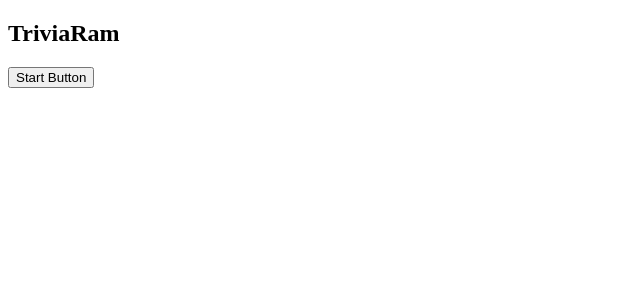
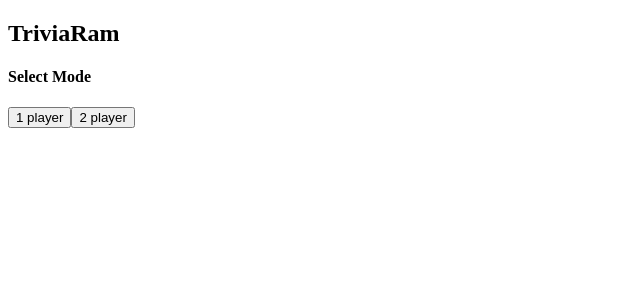
Before and after one commit to RamMaths/QuizGame, a React (Vite) app: page / in a window 1280 px wide. Shown: the top 300 px of the page, without its empty margins (0-640 px from the left). Built offline with nearby package versions, Linux system fonts and the light colour scheme.

Commit message:
Select Mode Functionality

```diff
--- a/src/App.jsx
+++ b/src/App.jsx
@@ -1,12 +1,17 @@
 import React, {useState} from 'react';
 import Trivia from './Qn&An/Trivia';
+import ModeMenu from './Mode/ModeMenu';
 
 function App() {
   //I will use this state to set the amount of players
   const [mode, setMode] = useState(1);
+  const [selected, setSelected] = useState(false);
 
-  return(
-    <Trivia />
+  return(<>
+    <h2>TriviaRam</h2>
+    {!selected && <ModeMenu setSelected={setSelected} setMode={setMode}/>}
+    {selected && <Trivia mode={mode}/>}
+    </>
   );
 
 };
--- /dev/null
+++ b/src/Mode/ModeMenu.jsx
@@ -0,0 +1,20 @@
+
+const ModeMenu = ({setSelected, setMode}) => {
+  const handle1P = () => {
+    setSelected(true);
+    setMode(1);
+  };
+
+  const handle2P = () => {
+    setSelected(true);
+    setMode(2);
+  };
+
+  return(<div className="mode-menu">
+      <h4>Select Mode</h4>
+      <button onClick={handle1P}> 1 player</button>
+      <button onClick={handle2P}> 2 player</button>
+    </div>);
+};
+
+export default ModeMenu;
--- a/src/Qn&An/Trivia.jsx
+++ b/src/Qn&An/Trivia.jsx
@@ -29,9 +29,7 @@ function Trivia() {
     setBlock(false);
   };
 
-  return (<div className="App">
-    <h2>TriviaRam</h2>
-
+  return (<div className="trivia">
     { !question &&
       <button className="start-btn" onClick={getQuestion}>Start Button</button>
     }
```
